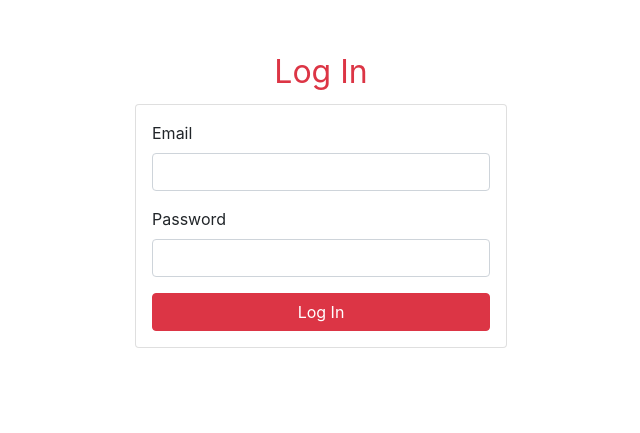
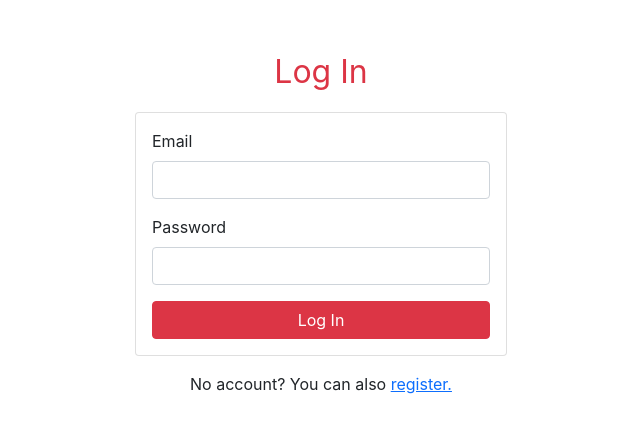
Before and after one commit to bhushan-mohanraj/lawrenceville-math, a Flask app: page /users/login/ in a window 1280 px wide. Shown: the top 433 px of the page, without its empty margins (319-959 px from the left). Run offline with Flask 2, Linux system fonts and the light colour scheme; some libraries are stand-ins or nearby versions; some web fonts are replaced.

Commit message:
Add message to register on login page

```diff
--- a/app/templates/users/login.html
+++ b/app/templates/users/login.html
@@ -9,15 +9,20 @@
 <div class="container mt-5">
     <div class="rows">
         <div class="col-sm-8 offset-sm-2 col-md-6 offset-md-3 col-xl-4 offset-xl-4">
-            <div class="text-danger text-center fs-2 mb-2">Log In</div>
+            <div class="text-danger text-center fs-2 mb-3">Log In</div>
 
-            <div class="card">
+            <div class="card mb-3">
                 <div class="card-body">
                     <form action="{{ url_for('users.login') }}" method="POST">
                         {{ macros.render_fields(form) }}
                     </form>
                 </div>
             </div>
+
+
+            <div class="text-center">
+                No account? You can also <a href="{{ url_for('users.register') }}">register.</a>
+            </div>
         </div>
     </div>
 </div>
```
